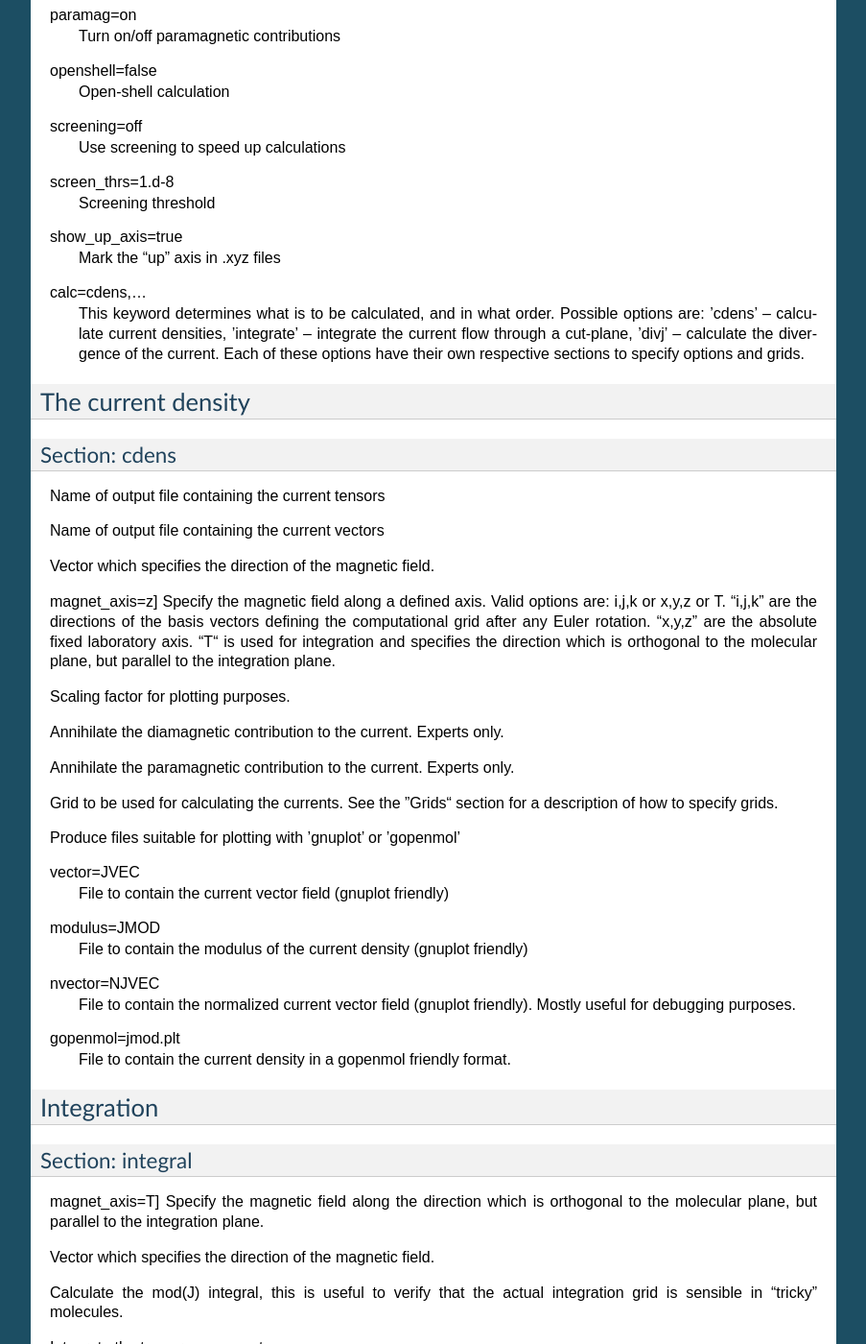
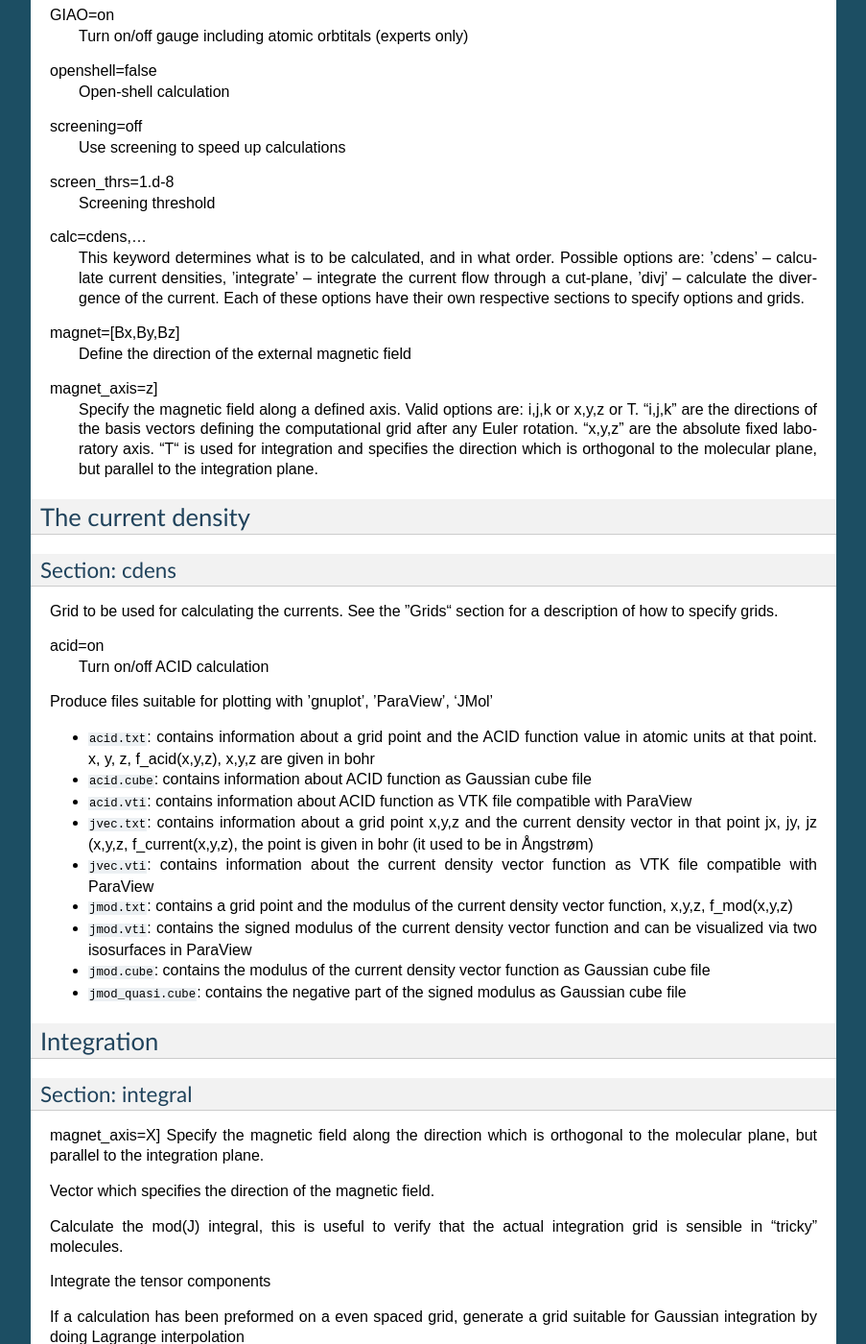
Before and after one commit to qmcurrents/gimic, a Sphinx documentation site: the page built from doc/input.rst, in a window 1280 px wide and 1400 px high, scrolled down 883 px. Shown: the whole window at 96% size, without its empty margins (198-1101 px from the left). Built offline with Sphinx 7.4.7, drawn with Linux system fonts in a browser that asks for light colours; some of the changed text lies outside the part shown.

```diff
--- a/doc/index.rst
+++ b/doc/index.rst
@@ -1,7 +1,7 @@
 
 
-GIMIC: gauge-including magnetically induced currents
-====================================================
+GIMIC: gauge-including magnetically induced current method
+==========================================================
 
 .. toctree::
    :maxdepth: 2
--- a/doc/input.rst
+++ b/doc/input.rst
@@ -25,10 +25,6 @@ Keywords
 
 The top level section defines a few global parameters:
 
-dryrun=off
-    Don’t actually calculate anything. Good for tuning grids, etc. Can
-    also be specified on the command line.
-
 mpirun=off
     [boolean] Run in parallel mode.
 
@@ -36,7 +32,7 @@ title
     Useless keyword, but since every program with a bit of self respect
     has a title, GIMIC also has one…
 
-basis=mol
+basis=MOL
     Name of the MOL file (eg. MOL or mol or whatever)
 
 density=XDENS
@@ -51,10 +47,13 @@ debug=1
     gets.
 
 diamag=on
-    Turn on/off diamagnetic contributions
+    Turn on/off diamagnetic contributions (experts only)
 
 paramag=on
-    Turn on/off paramagnetic contributions
+    Turn on/off paramagnetic contributions (experts only)
+
+GIAO=on
+    Turn on/off gauge including atomic orbtitals (experts only)
 
 openshell=false
     Open-shell calculation
@@ -65,9 +64,6 @@ screening=off
 screen\_thrs=1.d-8
     Screening threshold
 
-show\_up\_axis=true
-    Mark the “up” axis in .xyz files
-
 calc=cdens,…
     This keyword determines what is to be calculated, and in what order.
     Possible options are: ’cdens’ – calculate current densities,
@@ -75,49 +71,41 @@ calc=cdens,…
     – calculate the divergence of the current. Each of these options
     have their own respective sections to specify options and grids.
 
+magnet=[Bx,By,Bz]
+    Define the direction of the external magnetic field
+
+magnet\_axis=z]
+    Specify the magnetic field along a defined axis. Valid
+    options are: i,j,k or x,y,z or T. “i,j,k” are the directions of the
+    basis vectors defining the computational grid after any Euler rotation.
+    “x,y,z” are the absolute fixed laboratory axis. “T“ is used for
+    integration and specifies the direction which is orthogonal to the
+    molecular plane, but parallel to the integration plane.
+
+
 The current density
 -------------------
 
 Section: cdens
 ~~~~~~~~~~~~~~
 
-Name of output file containing the current tensors
-
-Name of output file containing the current vectors
-
-Vector which specifies the direction of the magnetic field.
-
-magnet\_axis=z] Specify the magnetic field along a defined axis. Valid
-options are: i,j,k or x,y,z or T. “i,j,k” are the directions of the
-basis vectors defining the computational grid after any Euler rotation.
-“x,y,z” are the absolute fixed laboratory axis. “T“ is used for
-integration and specifies the direction which is orthogonal to the
-molecular plane, but parallel to the integration plane.
-
-Scaling factor for plotting purposes.
-
-Annihilate the diamagnetic contribution to the current. Experts only.
-
-Annihilate the paramagnetic contribution to the current. Experts only.
-
 Grid to be used for calculating the currents. See the ”Grids“ section
 for a description of how to specify grids.
 
-Produce files suitable for plotting with ’gnuplot’ or ’gopenmol’
+acid=on
+    Turn on/off ACID calculation
 
-vector=JVEC
-    File to contain the current vector field (gnuplot friendly)
+Produce files suitable for plotting with ’gnuplot’, ’ParaView’, 'JMol'
 
-modulus=JMOD
-    File to contain the modulus of the current density (gnuplot
-    friendly)
-
-nvector=NJVEC
-    File to contain the normalized current vector field (gnuplot
-    friendly). Mostly useful for debugging purposes.
-
-gopenmol=jmod.plt
-    File to contain the current density in a gopenmol friendly format.
+* ``acid.txt``: contains information about a grid point and the ACID function value in atomic units at that point. x, y, z, f_acid(x,y,z), x,y,z are given in bohr
+* ``acid.cube``: contains information about ACID function as Gaussian cube file
+* ``acid.vti``: contains information about ACID function as VTK file compatible with ParaView
+* ``jvec.txt``: contains information about a grid point x,y,z and the current density vector in that point jx, jy, jz (x,y,z, f_current(x,y,z), the point is given in bohr (it used to be in Ångstrøm)
+* ``jvec.vti``: contains information about the current density vector function as VTK file compatible with ParaView
+* ``jmod.txt``: contains a grid point and the modulus of the current density vector function, x,y,z, f_mod(x,y,z)
+* ``jmod.vti``: contains the signed modulus of the current density vector function and can be visualized via two isosurfaces in ParaView
+* ``jmod.cube``: contains the modulus of the current density vector function as Gaussian cube file
+* ``jmod_quasi.cube``: contains the negative part of the signed modulus as Gaussian cube file
 
 Integration
 -----------
@@ -125,7 +113,7 @@ Integration
 Section: integral
 ~~~~~~~~~~~~~~~~~
 
-magnet\_axis=T] Specify the magnetic field along the direction which is
+magnet\_axis=X] Specify the magnetic field along the direction which is
 orthogonal to the molecular plane, but parallel to the integration
 plane.
 
@@ -144,45 +132,4 @@ Polynomial order of the Lagrange Interpolation Polynomials
 Grid to be used for calculating the currents. See the ”Grids“ section
 for a description of how to specify grids.
 
-The divergence of the current field
------------------------------------
-
-Subsection: divj
-~~~~~~~~~~~~~~~~
-
-Vector which specifies the direction of the magnetic field.
-
-magnet\_axis=z] Specify the magnetic field along a defined axis. Valid
-options are: i,j,k or x,y,z or T. “i,j,k” are the directions of the
-basis vectors defining the computational grid after any Euler rotation.
-“x,y,z” are the absolute fixed laboratory axis. “T“ is used for
-integration and specifies the direction which is orthogonal to the
-molecular plane, but parallel to the integration plane.
-
-Filename of gOpenMol plot
-
-Grid to be used for calculating the currents. See the ”Grids“ section
-for a description of how to specify grids.
-
-The electronic density
-----------------------
-
-The GIMIC program can also produce plots of the electronic density. This
-code is very rudimentary currently, and cannot produce densities of
-specific MOs or ranges of MOs.
-
-Section: edens
-~~~~~~~~~~~~~~
-
-density=’EDENS’
-    Filename which contains AO density. XDENS is fine usually.
-
-density\_plot=’edens\_plt.txt’
-    File name of density plot
-
-gopemol=edens.plt
-    Filename of gOpenMol plot
-
-grid(std)
-    [subsection] Grid to be used for calculating the currents. See the
-    ”Grids“ section for a description of how to specify grids.
+All output is collected in ``gimic.out``.
```
Also changed, not shown: doc/installation.rst (+10 -0 lines), doc/intro.rst (+12 -12 lines).
